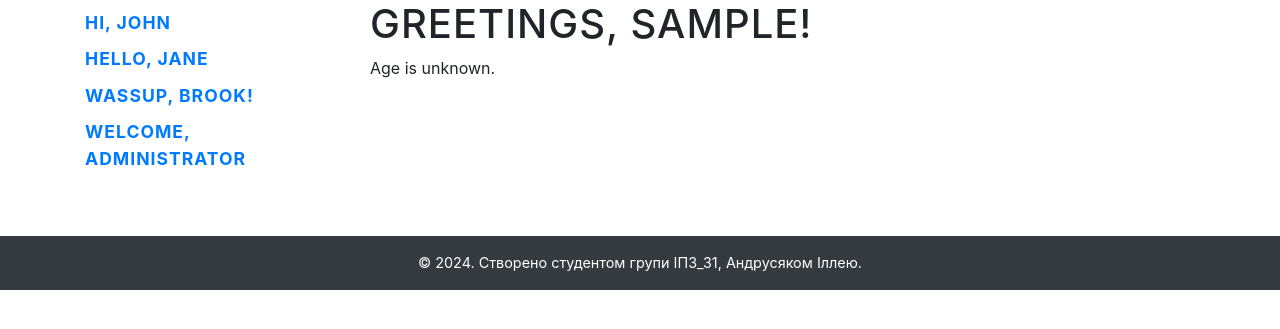
After one commit to TarasDunets/flask-app-lab, a Flask app: a page that uses app/templates/base.html in a window 1280 px wide. The commit adds this page. Shown: the top 329 px of the page. Run offline with Flask 3, Linux system fonts and the light colour scheme; some libraries are stand-ins or nearby versions.

Commit message:
created users blueprint

```diff
--- a/app/__init__.py
+++ b/app/__init__.py
@@ -7,3 +7,6 @@ app.config.from_pyfile("../config.py")
 from . import views
 from .posts import post_bp
 app.register_blueprint(post_bp)
+
+from .users import users_bp
+app.register_blueprint(users_bp)
--- a/app/posts/__init__.py
+++ b/app/posts/__init__.py
@@ -1,6 +1,6 @@
 from flask import Blueprint
 
 post_bp = Blueprint("posts", __name__, url_prefix="/post",
-                    template_folder = "templates")
+                    template_folder = "templates/posts")
 
 from . import views
--- a/app/posts/views.py
+++ b/app/posts/views.py
@@ -5,12 +5,14 @@ posts = [
     {"id": 2, 'title': 'Another Day', 'content': 'Today I learned about Flask macros.', 'author': 'Jane Smith'},
     {"id": 3, 'title': 'Flask and Jinja2', 'content': 'Jinja2 is powerful for templating.', 'author': 'Mike Lee'}
 ]
+
 @post_bp.route('/')
 def get_posts():
-    return render_template("posts/posts.html", posts=posts)
+    return render_template("posts.html", posts=posts)
+
 @post_bp.route('/<int:id>')
 def detail_post(id):
     if id > 3:
         abort(404)
     post = posts[id-1]
-    return render_template("posts/detail_post.html", post=post)
+    return render_template("detail_post.html", post=post)
--- a/app/static/css/styles.css
+++ b/app/static/css/styles.css
@@ -111,3 +111,21 @@ footer p {
         padding: 20px;
     }
 }
+
+nav ul {
+    list-style-type: none;
+    padding: 0;
+}
+
+nav ul li {
+    margin: 10px 0;
+}
+
+nav ul li a {
+    text-decoration: none;
+    color: #007bff;
+}
+
+nav ul li a:hover {
+    text-decoration: underline;
+}
--- a/app/templates/base.html
+++ b/app/templates/base.html
@@ -4,10 +4,14 @@
     <meta charset="UTF-8">
     <meta name="viewport" content="width=device-width, initial-scale=1.0">
     <title>{% block title %} {% endblock %} - FlaskApp </title>
+    <link rel="stylesheet" href="{{ url_for('static', filename='css/styles.css') }}">
+    <link rel="stylesheet" href="https://stackpath.bootstrapcdn.com/bootstrap/4.5.2/css/bootstrap.min.css">
 </head>
 <body>
     {% block content %}
-    Hello
+
     {% endblock %}
+
+    {% include 'footer.html' %}
 </body>
 </html>
--- /dev/null
+++ b/app/users/templates/users/hi.html
@@ -0,0 +1,28 @@
+{% extends "base.html" %}
+
+{% block title %} Вітання {% endblock %}
+
+{% block content %}
+<div class="container">
+    <div class="row">
+        <div class="col-md-3">
+            <nav>
+                <ul>
+                    <li><a href="{{ url_for('users.greetings', name='John', age = 30) }}">Hi, John</a></li>
+                    <li><a href="{{ url_for('users.greetings', name='Jane', age = 20) }}">Hello, Jane</a></li>
+                    <li><a href="{{ url_for('users.greetings', name='Brook', age = 27) }}">Wassup, Brook!</a></li>
+                    <li><a href="{{ url_for('users.admin') }}">Welcome, administrator</a></li>
+                </ul>
+            </nav>
+        </div>
+        <div class="col-md-9">
+            <h1>Greetings, {{ name }}!</h1>
+            {% if age %}
+                <p>Age: {{ age }}</p>
+            {% else %}
+                <p>Age is unknown.</p>
+            {% endif %}
+        </div>
+    </div>
+</div>
+{% endblock %}
--- /dev/null
+++ b/app/users/views.py
@@ -0,0 +1,15 @@
+from . import users_bp
+from flask import render_template, request, url_for, redirect
+
+@users_bp.route("/hi/<string:name>")   #/hi/ivan?age=45&q=fdfdf
+def greetings(name):
+    name = name.upper()
+    age = request.args.get("age", None, int)
+
+    return render_template("hi.html", name=name, age=age)
+
+@users_bp.route("/admin")
+def admin():
+    to_url = url_for("users.greetings", name="administrator", age=45, _external=True)     # "http://localhost:8080/hi/administrator?age=45"
+    print(to_url)
+    return redirect(to_url)
```
Also changed, not shown: app/templates/hi.html (deleted, +0 -18 lines), app/templates/resume.html (+12 -1 lines), app/users/__init__.py (added, +8 -0 lines), app/views.py (+0 -13 lines).
